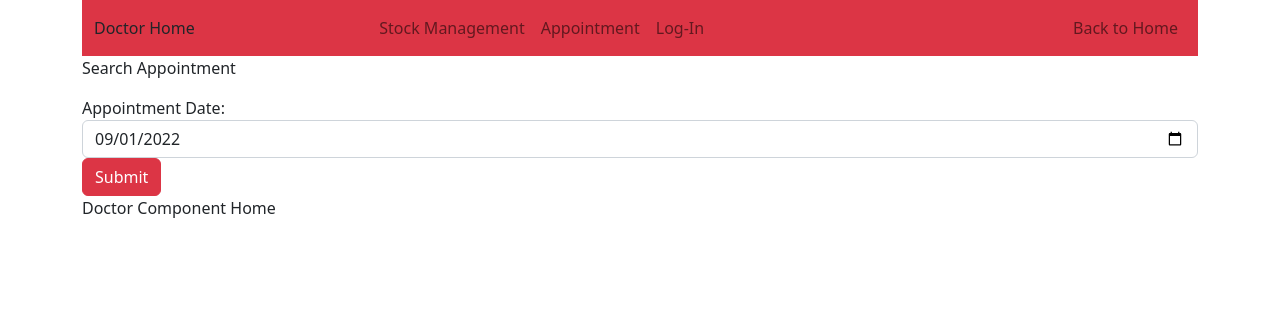
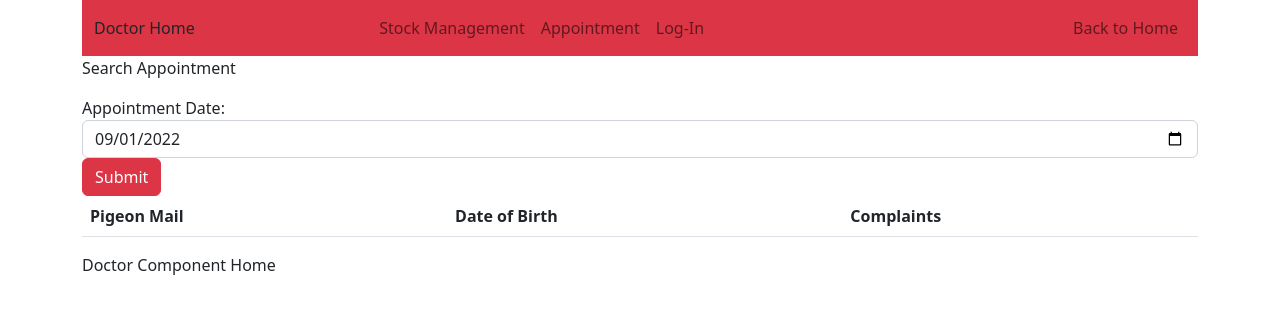
Before and after one commit to michaelcychan/village-doctor, a React (Create React App) app in the folder Frontend/: page /doctor/appointment in a window 1280 px wide. Shown: the top 314 px of the page. Built offline with nearby package versions, Linux system fonts and the light colour scheme.

Commit message:
add date selection on doc appointment page, install moment.js for better formating date

```diff
--- a/Frontend/package.json
+++ b/Frontend/package.json
@@ -8,6 +8,7 @@
     "@testing-library/user-event": "^13.5.0",
     "axios": "^0.27.2",
     "bootstrap": "^5.2.0",
+    "moment": "^2.29.4",
     "react": "^18.2.0",
     "react-dom": "^18.2.0",
     "react-router-dom": "^6.3.0",
--- a/Frontend/src/components/doctors/appointment.component.js
+++ b/Frontend/src/components/doctors/appointment.component.js
@@ -1,5 +1,6 @@
 import React, {Component, useState} from 'react';
 import DoctorDataService from '../../services/doctors.service';
+import Moment from 'moment';
 
 const Appointment = (props) => {
 
@@ -8,6 +9,10 @@ const Appointment = (props) => {
   const [date, setDate] = useState(today);
   const [docLogin, SetDocLogin] = useState('IMPORT-FROM-SESSION');
   const [villagerPigeonMail, SetVillagerPigeonMail] = useState('IMPORT-FROM-SERVER-RESPONSE');
+
+  const [appointmentList, SetApppointmentList] = useState([])
+
+  const formateDate = Moment().format('DD-MM-YYYY')
 
   const onChangeDate = (e) => {
     setDate(e.target.value);
@@ -24,7 +29,7 @@ const Appointment = (props) => {
     }
     console.log(appointmentData);
     DoctorDataService.searchAppointment(appointmentData)
-      .then(response => console.log(response))
+      .then(response => SetApppointmentList(response.data))
       .catch(error => console.error(error))
   }
 
@@ -40,6 +45,26 @@ const Appointment = (props) => {
           <input type="submit" className="btn btn-danger" />
         </div>
       </form>
+      <main>
+        <table className = 'table'>
+          <thead>
+            <tr>
+              <th scope="col">Pigeon Mail</th>
+              <th scope='col'>Date of Birth</th>
+              <th scope="col">Complaints</th>
+            </tr>
+          </thead>
+          <tbody>
+            {appointmentList.map(appointment =>
+              <tr scope='row' key={appointment._id}>
+                <td>{appointment.villagerPigeonMail}</td>
+                <td>{Moment(appointment.dob).format('DD-MM-YYYY')}</td>
+                <td>{appointment.complainOf}</td>
+              </tr>
+            )}
+          </tbody>
+        </table>
+      </main>
 
     </div>
   )
--- a/Frontend/src/services/doctors.service.js
+++ b/Frontend/src/services/doctors.service.js
@@ -31,7 +31,7 @@ class DoctorDataService {
   }
 
   static searchAppointment(searchData) {
-    return http.get('/bookings/show/', searchData);
+    return http.get('/bookings/show/', {params: searchData});
   }
 
 }
```
Also changed, not shown: 1 other file (tests, documents, lock files or other folders).
